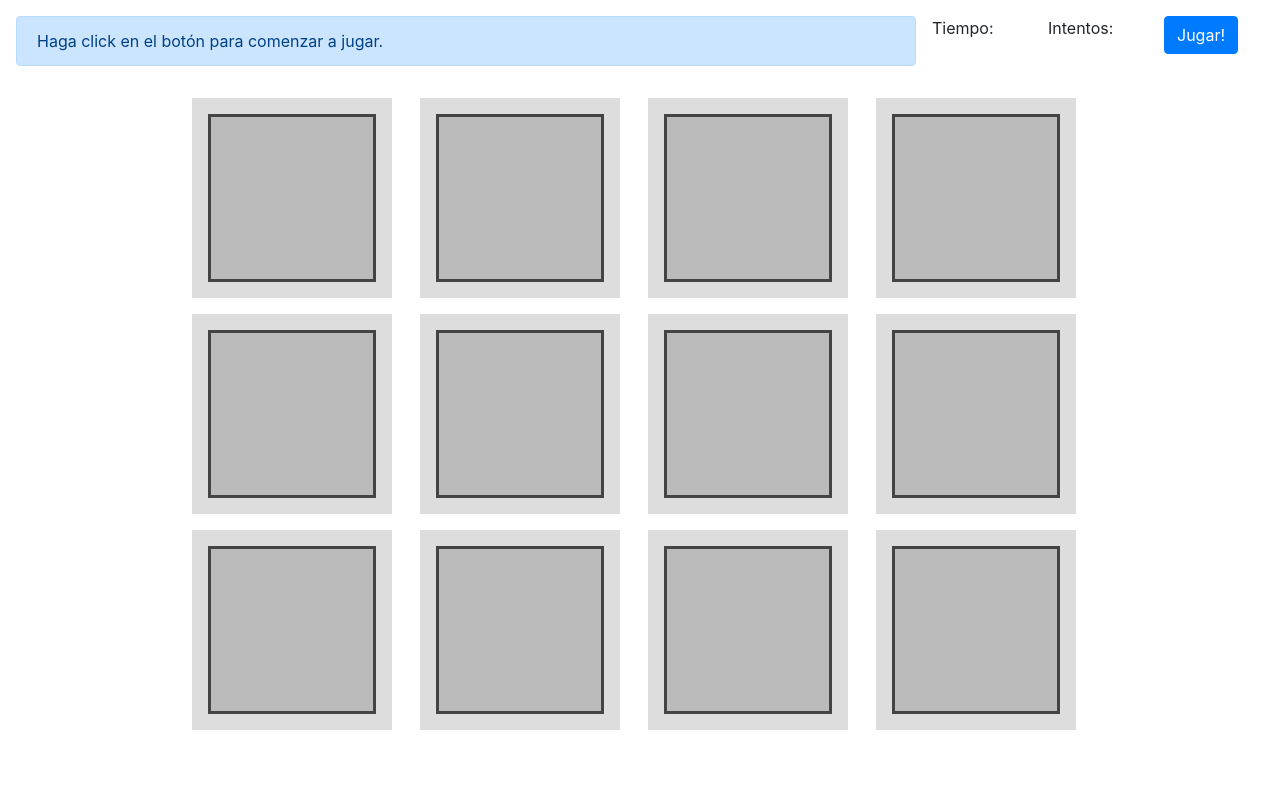
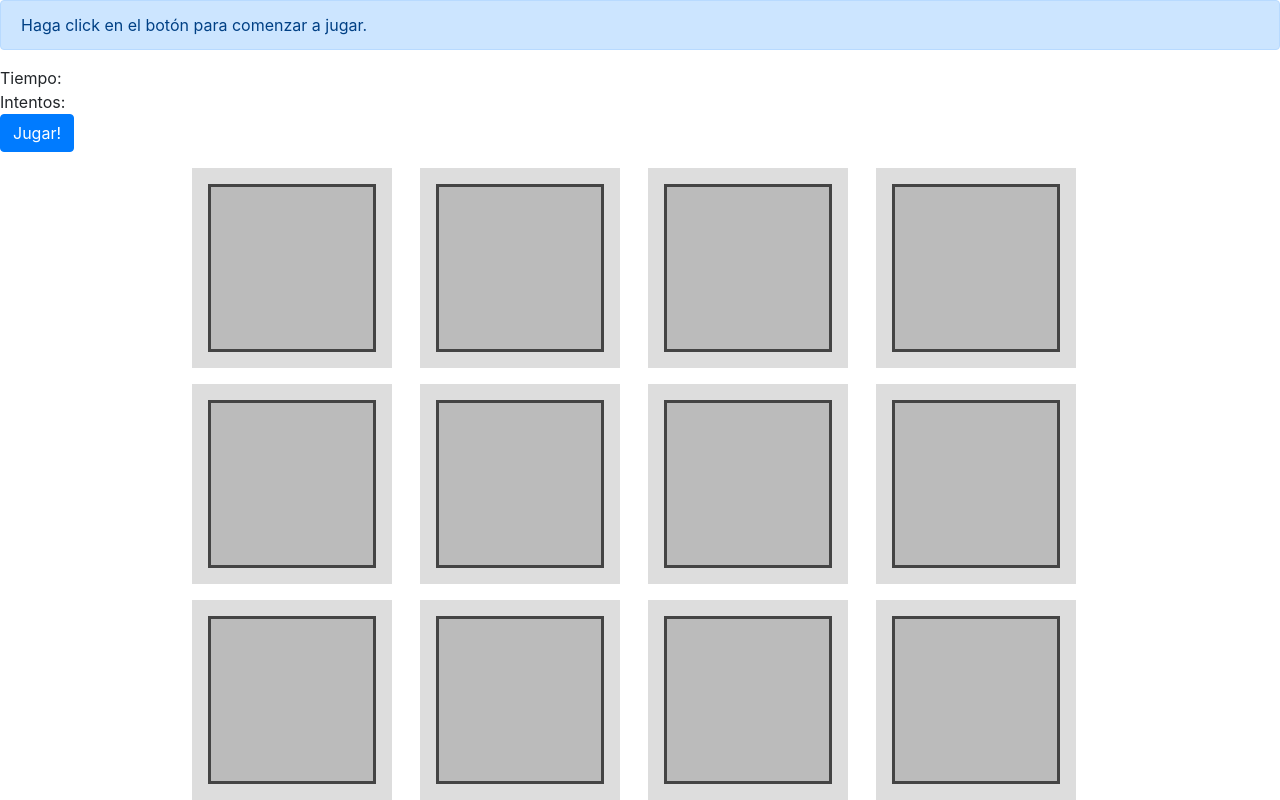
Before and after one commit to pfefferi/memo-test, a plain HTML site: page index.html in a window 1280 px wide. Drawn offline with nearby package versions, Linux system fonts and the light colour scheme.

Commit message:
Add 'board-parent' div
Put 'board' div inside another div to fix padding issues

```diff
--- a/index.html
+++ b/index.html
@@ -11,7 +11,7 @@
     />
     <link rel="stylesheet" href="css/style.css" />
     <body>
-        <div class="top">
+        <div class="header">
             <div>
                 <div class="alert alert-primary" role="alert" id="alert">
                     Haga click en el botón para comenzar a jugar.
@@ -25,6 +25,7 @@
                 </button>
             </div>
         </div>
+        <div class="board-parent">
             <div class="board">
                 <div class="flip-card" id="flipCard">
                     <div class="flip-card-inner">
@@ -99,6 +100,7 @@
                     </div>
                 </div>
             </div>
+        </div>
     </body>
     <script src="src/index.js"></script>
 </html>
```
Lines whose indentation alone changed are shown as unchanged.
